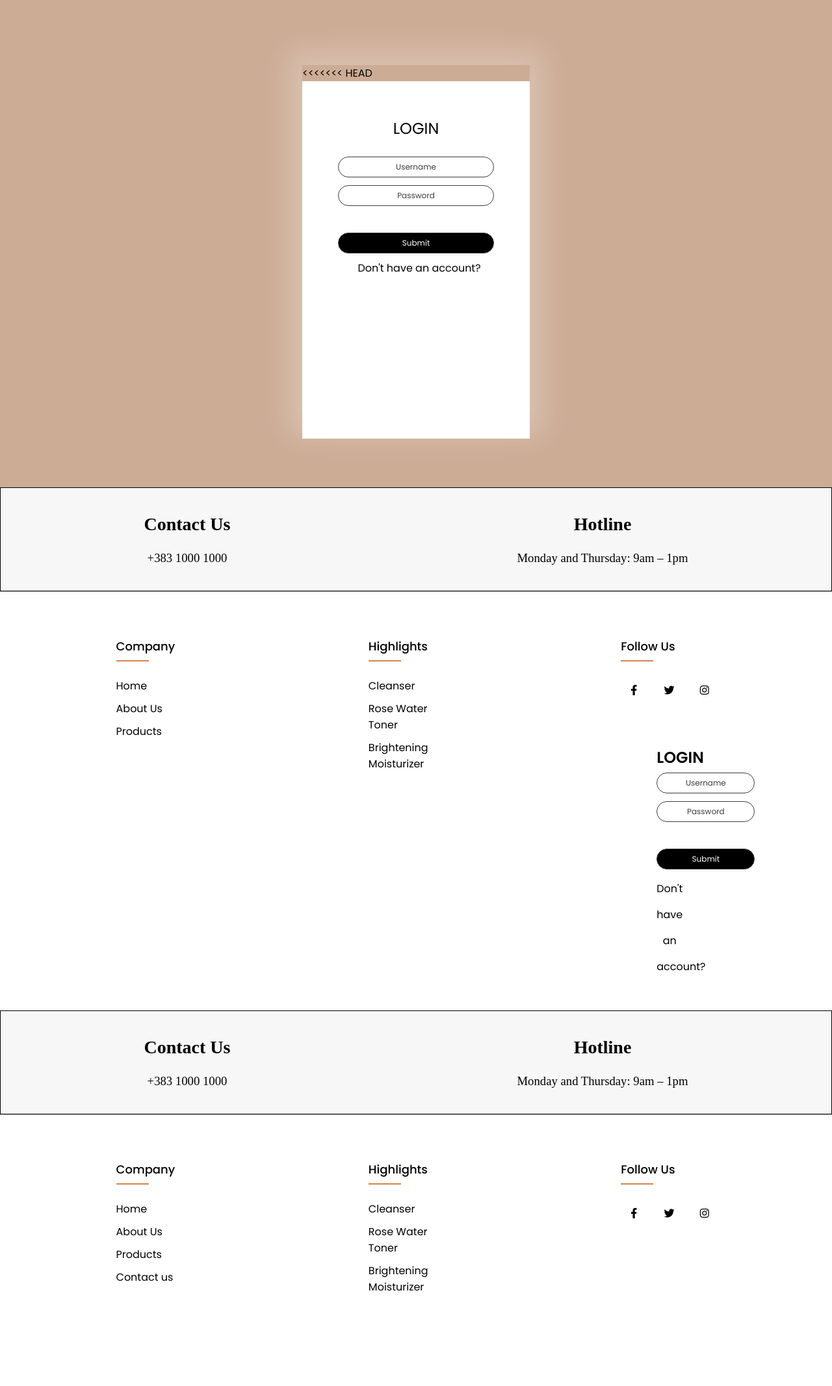
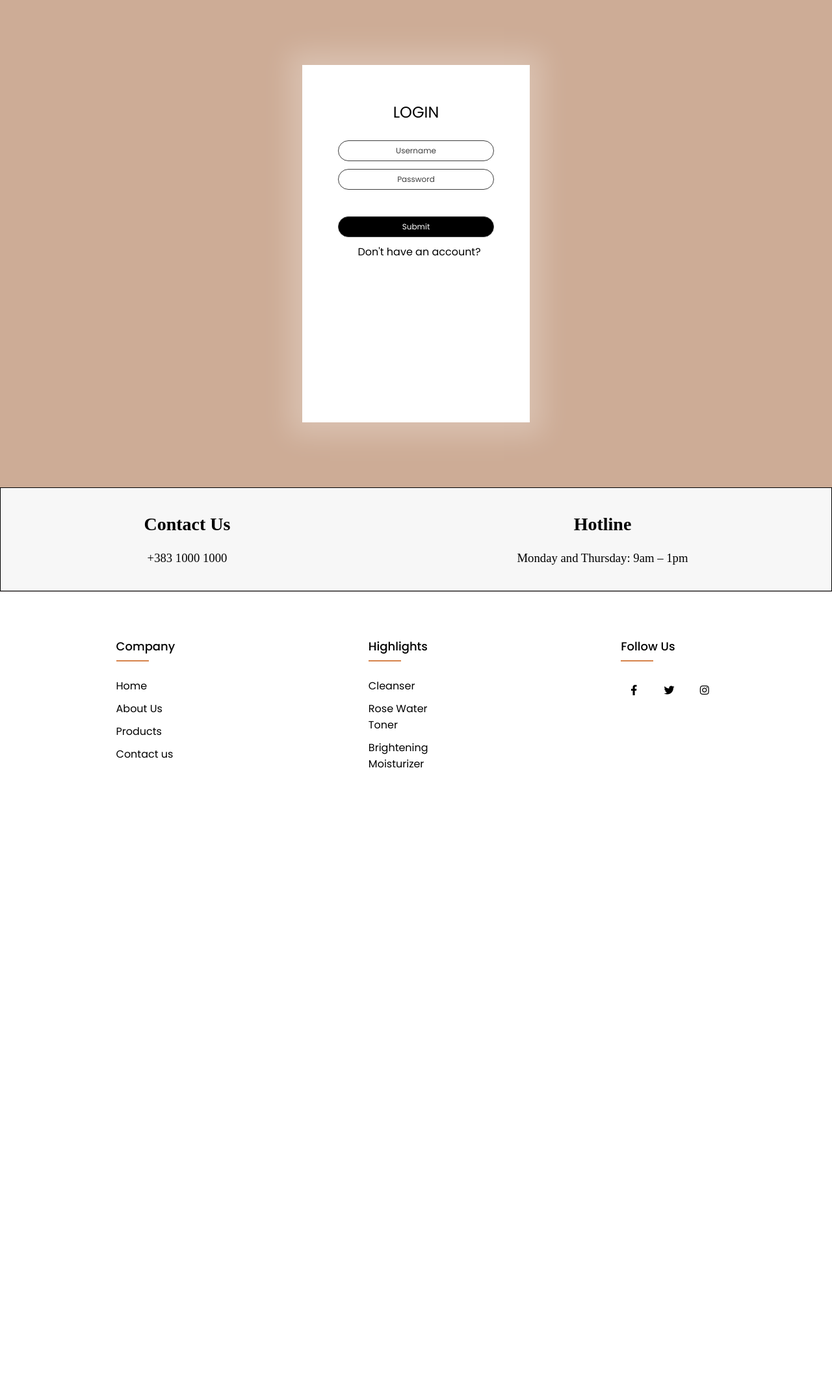
Before and after one commit to blerinakuka/web, a PHP site: page /login.php in a window 1280 px wide. Shown: the part 64-2197 px from the top of the page at 65% size. After the commit the page ends 1246 px from the top, so only its background shows below. Run offline with PHP 8.4, Linux system fonts and the light colour scheme.

Commit message:
update ps

```diff
--- a/login.php
+++ b/login.php
@@ -1,55 +1,3 @@
-<?php
-
-$server = "localhost";
-$username = "root";
-$password = '';
-$database = "ProjektiWeb";
-
-$data=mysqli_connect($server,$username,$password,$database);
-
-if($data===false){
-  die("connection error");
-}
-
-if($_SERVER["REQUEST_METHOD"]=="POST"){
-  $username=$_POST["username"];
-  $password=$_POST["password"];
-
-  $sql="SELECT * FROM users WHERE username='".$username."' AND password='".$password."' ";
-
-  $result=mysqli_query($data,$sql);
-
-  $row = mysqli_fetch_array($result);
-
-
-  if($row["usertype"]=="user"){
-
-    $_SESSION["username"]=$username;
-    header("location:home.php");
-
-  }
-
-  elseif($row["usertype"]=="admin"){
-
-    $_SESSION["username"]=$username;
-    header("location:dashboard.php");
-
-  }
-
-  // if(isset($_POST["submit"])){
-  //   $myInput=$_POST["username"];
-  //   if(preg_match("/^[A-Za-z][A-Za-z0-9_]{7,29}$/", $myInput)){
-  //     echo "Valid Name";
-  //   }else{
-  //     echo"Enter Valid Name";
-  //   }
-  // }
-
-
-}
-
-?><!DOCTYPE html>
-
 <!DOCTYPE html>
 <html lang="en">
 <head>
@@ -67,60 +15,6 @@ if($_SERVER["REQUEST_METHOD"]=="POST"){
   <div class="loginbody">
     <div class="card">
       <div class="inner-box" id="card">
-<<<<<<< HEAD
-      <div class="card-font">
-    <h2>LOGIN</h2>
-    <form class="login_form" action="" method="post" name="form" onsubmit="return validated()">
-  <input type="text" class="input-box" name="username" placeholder="Username" required>
-  <div id="name1_error">Fill out your username correctly</div>
-  <input type="password" class="input-box" name="password" placeholder="Password" required>
-  <div id="password_error">Fill out your password correctly</div>
-   <button type="submit" class="submit-btn" >Submit</button>
-  </form>
-  <a href="register.php" class="acc">Don't have an account?</a>
-      </div>
-     </div>
-     </div>
-     </div>
- <section>
-  <section>
-    <div class="contact">
-      <div class="contact1">
-      <h1>Contact Us</h1><br>
-      <h3 class="nr1">+383 1000 1000 </h3>
-    </div>
-    <div class="hotline">
-      <h1>Hotline</h1><br>
-      <h3 class="nr2">Monday and Thursday: 9am – 1pm</h3>
-    </div>
-    </div>
-    </section>
-<footer class="footer">
-  <div class="container1">
-    <div class="row">
-      <div class="footer-col">
-        <h4>Company</h4>
-        <ul>
-          <li><a href="index.html">Home</a></li>
-          <li><a href="about.html">About Us</a></li>
-          <li><a href="shop.html">Products</a></li>
-        </ul>
-      </div>
-      <div class="footer-col">
-        <h4>Highlights</h4>
-        <ul>
-          <li><a href="shop.html">Cleanser</a></li>
-          <li><a href="shop.html">Rose Water  <br>Toner</a></li>
-          <li><a href="shop.html">Brightening <br> Moisturizer</a></li>
-        </ul>
-      </div>
-      <div class="footer-col">
-        <h4>follow us</h4>
-          <div class="social-links">
-            <a href="#"><i class="fab fa-facebook-f"></i></a>
-            <a href="#"><i class="fab fa-twitter"></i></a>
-            <a href="#"><i class="fab fa-instagram"></i></a>
-
         <div class="card-font">
           <h2>LOGIN</h2>
           <form class="login_form" action="./login_handler.php" method="post" name="form" onsubmit="return validated()">
@@ -131,7 +25,6 @@ if($_SERVER["REQUEST_METHOD"]=="POST"){
             <button type="submit" class="submit-btn">Submit</button>
           </form>
           <a href="register.php" class="acc">Don't have an account?</a>
-
         </div>
       </div>
     </div>
```
Also changed, not shown: register.php (+2 -17 lines), shop.php (+22 -85 lines).
